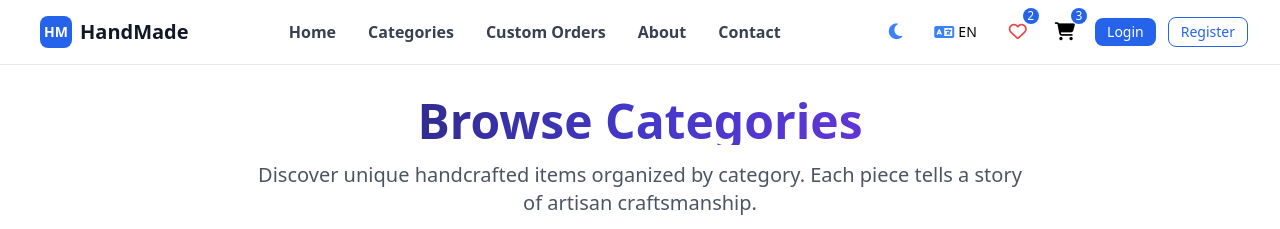
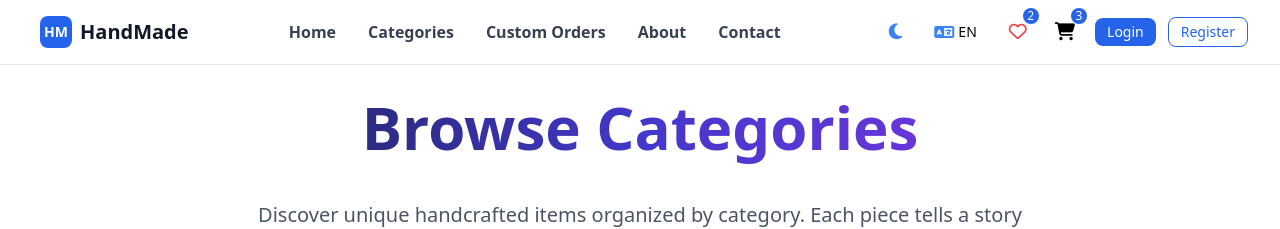
Before and after one commit to AhmedTahasubs/Handmade, an Angular app: page /categories in a window 1280 px wide. Shown: the top 229 px of the page. Built offline with nearby package versions, Linux system fonts and the light colour scheme.

Commit message:
fix dashboards layout seller, admin no navbar no footer

```diff
--- a/src/app/app.html
+++ b/src/app/app.html
@@ -1,15 +1,15 @@
-<div class="min-h-screen flex flex-col">
+<!-- <div class="min-h-screen flex flex-col"> -->
   <!-- Navbar -->
-  <app-navbar
+  <!-- <app-navbar
     [language]="language"
     [theme]="theme"
     (languageChange)="onLanguageChange($event)"
     (themeChange)="onThemeChange($event)">
-  </app-navbar>
+  </app-navbar> -->
 
   <!-- Main content (router outlet) -->
     <router-outlet></router-outlet>
 
   <!-- Footer -->
-  <app-footer [language]="language"></app-footer>
-</div>
+  <!-- <app-footer [language]="language"></app-footer> -->
+<!-- </div> -->
--- a/src/app/app.ts
+++ b/src/app/app.ts
@@ -1,51 +1,11 @@
-import { Component, signal, inject, OnInit, effect } from '@angular/core';
+import { Component} from '@angular/core';
 import { RouterOutlet } from '@angular/router';
-import { NavbarComponent } from "./components/navbar/navbar";
-import { FooterComponent } from "./components/footer/footer";
-import { ThemeService } from './services/theme.service';
-import { LanguageService } from './services/language.service';
+
 
 @Component({
   selector: 'app-root',
-  imports: [RouterOutlet, NavbarComponent, FooterComponent],
+  imports: [RouterOutlet],
   templateUrl: './app.html',
   styleUrl: './app.css'
 })
-export class App implements OnInit {
-  protected readonly title = signal('Handmade');
-
-  private themeService = inject(ThemeService);
-  private languageService = inject(LanguageService);
-
-  // Computed properties for template binding
-  get language(): 'en' | 'ar' {
-    return this.languageService.currentLanguage();
-  }
-
-  get theme(): 'light' | 'dark' {
-    return this.themeService.isDark() ? 'dark' : 'light';
-  }
-
-  constructor() {
-    // Effect to apply language changes to document
-    effect(() => {
-      const lang = this.languageService.currentLanguage();
-      if (typeof document !== 'undefined') {
-        document.documentElement.dir = lang === 'ar' ? 'rtl' : 'ltr';
-        document.documentElement.lang = lang;
-      }
-    });
-  }
-
-  ngOnInit(): void {
-    // Services handle initialization automatically
-  }
-
-  onLanguageChange(newLanguage: 'en' | 'ar'): void {
-    this.languageService.setLanguage(newLanguage);
-  }
-
-  onThemeChange(newTheme: 'light' | 'dark'): void {
-    this.themeService.setTheme(newTheme === 'dark');
-  }
-}
+export class App{}
--- /dev/null
+++ b/src/app/layouts/dashboard-layout/dashboard-layout.html
@@ -0,0 +1,2 @@
+<!-- Dashboard layouts only  -->
+    <router-outlet></router-outlet>
--- /dev/null
+++ b/src/app/layouts/dashboard-layout/dashboard-layout.ts
@@ -0,0 +1,12 @@
+import { Component } from '@angular/core';
+import { RouterOutlet } from '@angular/router';
+
+@Component({
+  selector: 'dashboard-layout',
+  standalone: true,
+  imports: [RouterOutlet],
+  templateUrl: './dashboard-layout.html'
+})
+export class DashboardLayout {
+  sidebarOpen = false;
+}
--- /dev/null
+++ b/src/app/layouts/main-layout/main-layout.html
@@ -0,0 +1,12 @@
+<div class="min-h-screen flex flex-col">
+  <app-navbar
+    [language]="language"
+    [theme]="theme"
+    (languageChange)="onLanguageChange($event)"
+    (themeChange)="onThemeChange($event)">
+  </app-navbar>
+
+  <router-outlet></router-outlet>
+
+  <app-footer [language]="language"></app-footer>
+</div>
--- /dev/null
+++ b/src/app/layouts/main-layout/main-layout.ts
@@ -0,0 +1,48 @@
+import { Component, signal, inject, OnInit, effect } from '@angular/core';
+import { RouterOutlet } from '@angular/router';
+import { NavbarComponent } from '../../components/navbar/navbar';
+import { FooterComponent } from '../../components/footer/footer';
+import { ThemeService } from '../../services/theme.service';
+import { LanguageService } from '../../services/language.service';
+
+
+@Component({
+  selector: 'main-layout',
+  standalone: true,
+  imports: [RouterOutlet, NavbarComponent, FooterComponent],
+  templateUrl: './main-layout.html',
+})
+export class MainLayoutComponent implements OnInit {
+  protected readonly title = signal('Handmade');
+
+  private themeService = inject(ThemeService);
+  private languageService = inject(LanguageService);
+
+  get language(): 'en' | 'ar' {
+    return this.languageService.currentLanguage();
+  }
+
+  get theme(): 'light' | 'dark' {
+    return this.themeService.isDark() ? 'dark' : 'light';
+  }
+
+  constructor() {
+    effect(() => {
+      const lang = this.languageService.currentLanguage();
+      if (typeof document !== 'undefined') {
+        document.documentElement.dir = lang === 'ar' ? 'rtl' : 'ltr';
+        document.documentElement.lang = lang;
+      }
+    });
+  }
+
+  ngOnInit(): void {}
+
+  onLanguageChange(newLanguage: 'en' | 'ar') {
+    this.languageService.setLanguage(newLanguage);
+  }
+
+  onThemeChange(newTheme: 'light' | 'dark') {
+    this.themeService.setTheme(newTheme === 'dark');
+  }
+}
--- a/src/app/pages/categories/categories.html
+++ b/src/app/pages/categories/categories.html
@@ -2,7 +2,7 @@
   <div class="container px-4 py-8 mx-auto">
     <!-- Header Section -->
     <div class="mb-12 text-center">
-      <h1 class="mb-4 text-4xl font-bold text-transparent md:text-5xl bg-gradient-to-r from-gray-900 via-indigo-700 to-purple-600 dark:from-gray-100 dark:via-purple-300 dark:to-white bg-clip-text">
+      <h1 class="pb-5 mb-6 text-4xl font-bold text-transparent transition-all duration-300 md:text-6xl bg-gradient-to-r from-gray-900 via-indigo-700 to-purple-600 dark:from-gray-100 dark:via-purple-300 dark:to-white bg-clip-text hover:scale-105">
         {{ language === 'en' ? 'Browse Categories' : 'تصفح الفئات' }}
       </h1>
       <p class="max-w-3xl mx-auto text-xl text-gray-600 dark:text-gray-400">
@@ -36,7 +36,7 @@
             <p class="mb-4 text-gray-600 dark:text-gray-400">
               {{ category.description[language] }}
             </p>
-            <button class="w-full px-4 py-2 text-white transition-colors duration-200 bg-indigo-600 rounded-lg hover:bg-indigo-700">
+            <button class="w-full px-4 py-2 align-bottom text-white transition-colors duration-200 bg-indigo-600 rounded-lg hover:bg-indigo-700">
               {{ language === 'en' ? 'Explore Category' : 'استكشف الفئة' }}
             </button>
           </div>
--- a/src/app/pages/home/home.html
+++ b/src/app/pages/home/home.html
@@ -1,7 +1,7 @@
 <div class="min-h-screen transition-colors duration-300 bg-white dark:bg-gray-900">
   <main class="container px-4 py-8 mx-auto">
     <!-- Hero Section -->
-    <section class="py-12 mb-12 text-center transition-opacity duration-1000 ease-in-out">
+    <section class="py-12 mb-12 text-center">
       <h1 class="pb-5 mb-6 text-4xl font-bold text-transparent transition-all duration-300 md:text-6xl bg-gradient-to-r from-gray-900 via-indigo-700 to-purple-600 dark:from-gray-100 dark:via-purple-300 dark:to-white bg-clip-text hover:scale-105">
         {{ language === 'en' ? 'Discover Unique Handmade Treasures' : 'اكتشف الكنوز المصنوعة يدوياً الفريدة' }}
       </h1>
```
Also changed, not shown: src/app/app.routes.ts (+22 -7 lines).
